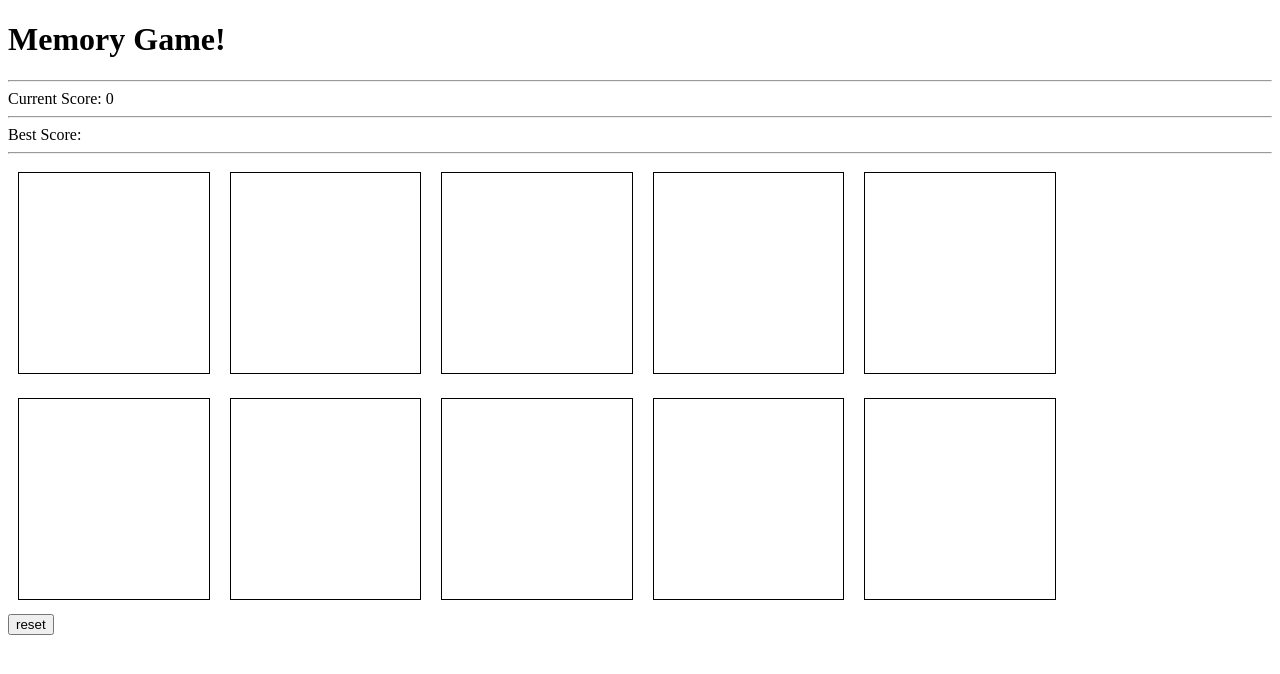
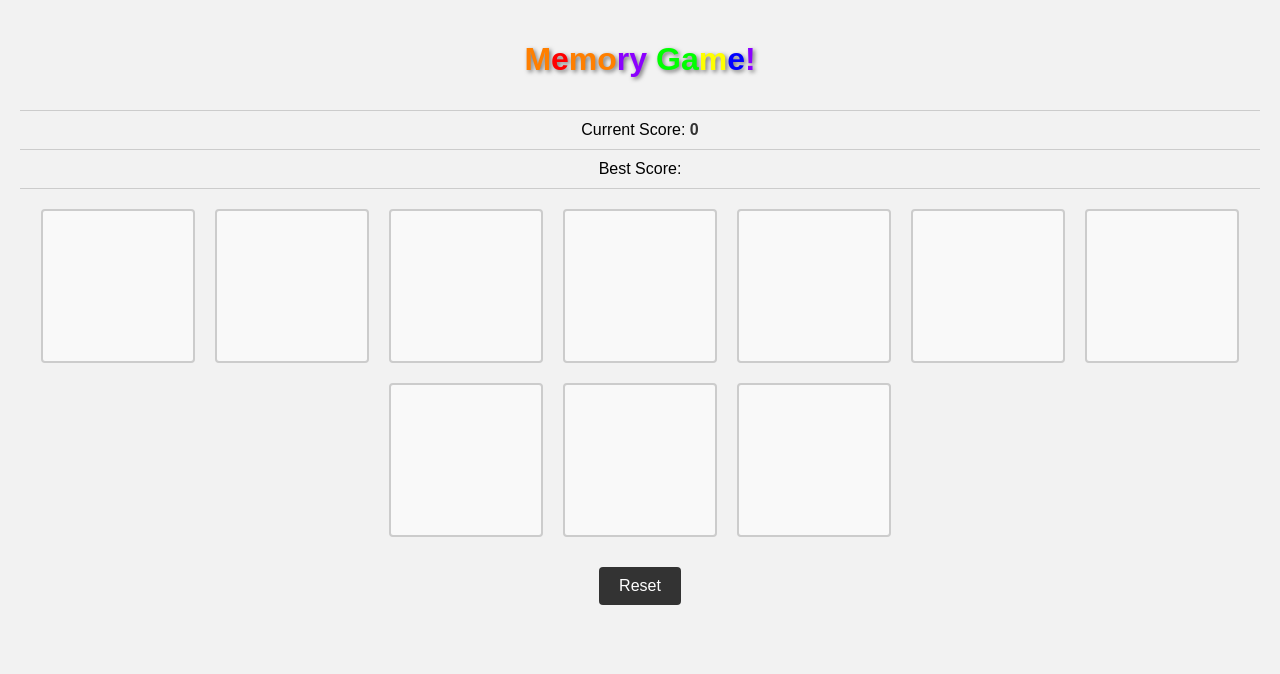
Before and after one commit to LongDefeat/MemoryGame, a plain HTML site: page index.html in a window 1280 px wide. Drawn offline with Linux system fonts and the light colour scheme.

Commit message:
updated styling and refactor script.js

```diff
--- a/index.html
+++ b/index.html
@@ -7,23 +7,23 @@
   </head>
   <body>
     <h1>Memory Game!</h1>
-    <hr>
-    <span>Current Score:
+    <hr />
+    <span
+      >Current Score:
       <span id="current-score"></span>
     </span>
-    <hr>
-    <span>Best Score:
+    <hr />
+    <span
+      >Best Score:
       <span id="best-score"></span>
     </span>
-    <hr>
-    <div id="game">
-    </div>
-    <div id="restart-btn">
-    <form action="#" id="reset-form">
-      <input type="reset" name="restart" id="restart-btn" value="reset">
-    </form>
+    <hr />
+    <div id="game"></div>
+    <div id="restart-container">
+      <form action="#" id="reset-form">
+        <input type="reset" name="restart" id="restart-btn" value="Reset" />
+      </form>
     </div>
     <script src="script.js"></script>
-
   </body>
 </html>
--- a/script.js
+++ b/script.js
@@ -1,4 +1,4 @@
-'use strict';
+"use strict";
 
 const gameContainer = document.getElementById("game");
 let card1 = null;
@@ -10,11 +10,10 @@ let currentScore = Number(0);
 // let cardFrontColor = "darkgray";
 
 // Gets best score from localStorage or sets it to zero
-let bestScore = JSON.parse(localStorage.getItem('bestScore')) || Number(0);
+let bestScore = JSON.parse(localStorage.getItem("bestScore")) || Number(0);
 
-const currentScoreContainer = document.querySelector('#current-score');
+const currentScoreContainer = document.querySelector("#current-score");
 currentScoreContainer.innerText = currentScore;
-
 
 const COLORS = [
   "red",
@@ -26,12 +25,9 @@ const COLORS = [
   "blue",
   "green",
   "orange",
-  "purple"
+  "purple",
 ];
 
-// here is a helper function to shuffle an array
-// it returns the same array with values shuffled
-// it is based on an algorithm called Fisher Yates if you want ot research more
 function shuffle(array) {
   let counter = array.length;
 
@@ -54,55 +50,16 @@ function shuffle(array) {
 
 let shuffledColors = shuffle(COLORS);
 
-// this function loops over the array of colors
-// it creates a new div and gives it a class with the value of the color
-// it also adds an event listener for a click for each card
 function createDivsForColors(colorArray) {
-
   for (let color of colorArray) {
     const newDiv = document.createElement("div");
     newDiv.classList.add(color);
     newDiv.addEventListener("click", handleCardClick);
     gameContainer.append(newDiv);
   }
-
-    // <-------------MY CODE------------>
-    // for (let color of colorArray) {
-
-      // const newDiv = document.createElement('div');
-      // newDiv.classList.add('memory-card');
-
-      // const newFrontFace = document.createElement('div');
-      //   newFrontFace.classList.add('front-face');
-      //   newFrontFace.style.backgroundColor = color;
-
-      // const newBackFace = document.createElement('div');
-      //   newBackFace.classList.add('back-face');
-      //   newBackFace.style.backgroundColor = 'darkgray';
-
-
-
-
-    // append the div to the element with an id of game
-
-    // <-------------ALSO MY CODE-------------->
-
-     // call a function handleCardClick when a div is clicked on
-
-      // newDiv.addEventListener("click", handleCardClick);
-
-//     newDiv.append(newFrontFace);
-//     newDiv.append(newBackFace);
-//     gameContainer.append(newDiv);
-//   }
-// }
 }
 
-// TODO: Implement this function!
 function handleCardClick(event) {
-  // you can use event.target to see which element was clicked
-
-  //<-------------SOLUTION CODE--------------->
   if (noClicking) return;
 
   let currentCard = event.target;
@@ -128,7 +85,7 @@ function handleCardClick(event) {
       card2 = null;
       noClicking = false;
     } else {
-      setTimeout(function() {
+      setTimeout(function () {
         card1.style.backgroundColor = "";
         card2.style.backgroundColor = "";
         card1.classList.remove("flip");
@@ -142,25 +99,36 @@ function handleCardClick(event) {
 
   if (cardsFlipped === COLORS.length) alert("game over!");
 }
+// Animate heading colors
+function animateHeading() {
+  const h1 = document.querySelector("h1");
+  const text = h1.innerText;
+  const colors = [
+    "#FF0000",
+    "#FF7F00",
+    "#FFFF00",
+    "#00FF00",
+    "#0000FF",
+    "#8B00FF",
+  ];
 
-// <-------------MY CODE--------------->
-//   this.classList.toggle('flip');
-//   let newFrontface = document.querySelector(".memory-card .flip");
-//   let newFrontFace = document.querySelector(".memory-card .flip");
+  let animatedText = "";
+  for (let i = 0; i < text.length; i++) {
+    const randomColor = colors[Math.floor(Math.random() * colors.length)];
+    animatedText += `<span style="color: ${randomColor}">${text[i]}</span>`;
+  }
 
+  h1.innerHTML = animatedText;
+}
 
-//   // cards.forEach(card => addEventListener('click', flipCard))
+animateHeading();
+setInterval(animateHeading, 3000); // Change colors every 3 seconds
 
-// }
-
-
-// <-----------RESET BUTTON-------------->
-const restartBtn = document.querySelector('#restart-btn');
-restartBtn.addEventListener('click',function(event){
+// RESET BUTTON
+const restartBtn = document.querySelector("#restart-btn");
+restartBtn.addEventListener("click", function (event) {
   window.location.reload();
 });
 
-
-
 // when the DOM loads
 createDivsForColors(shuffledColors);
--- a/style.css
+++ b/style.css
@@ -1,39 +1,138 @@
+body {
+  font-family: Arial, sans-serif;
+  text-align: center;
+  background-color: #f2f2f2;
+  margin: 0;
+  padding: 20px;
+}
+
+h1 {
+  display: inline-block;
+  animation: colorAnimation 3s infinite;
+  text-shadow: 2px 2px 4px rgba(0, 0, 0, 0.5);
+}
+
+hr {
+  border: none;
+  border-top: 1px solid #ccc;
+  margin: 10px 0;
+}
+
+#game {
+  display: flex;
+  flex-wrap: wrap;
+  justify-content: center;
+}
+
 #game div {
-  border: 1px solid black;
+  width: 150px;
+  height: 150px;
+  margin: 10px;
+  border: 2px solid #ccc;
+  border-radius: 4px;
+  display: flex;
+  align-items: center;
+  justify-content: center;
+  font-size: 24px;
+  font-weight: bold;
+  background-color: #f9f9f9;
+  cursor: pointer;
+  transition: background-color 0.3s ease;
+}
+
+.front-face {
+  position: absolute;
+  width: 100%;
+  height: 100%;
+  backface-visibility: hidden;
+  background-color: #f1f1f1;
+}
+
+.back-face {
+  position: absolute;
+  width: 100%;
+  height: 100%;
+  backface-visibility: hidden;
+  background-color: #2f2f2f;
+  transform: rotateY(180deg);
+}
+
+.memory-card {
+  position: relative;
   width: 15%;
   height: 200px;
   margin: 10px;
+  border: 2px solid black;
+  perspective: 1000px;
+  cursor: pointer;
+}
+
+.memory-card.flip {
+  transform: rotateY(180deg);
+}
+
+.color-hidden {
+  backface-visibility: hidden;
+}
+
+#game div.flip {
+  background-color: #fff;
+}
+
+#game div.matched {
+  background-color: #6dcf8b;
+  cursor: default;
+}
+
+#current-score,
+#best-score {
+  font-weight: bold;
+  color: #333;
+}
+
+#restart-container {
+  margin-top: 20px;
+}
+
+#reset-form {
   display: inline-block;
 }
 
-/* .memory-card{
-  position: relative;
-  transform: scale(1);
-  width: 15%;
-  height: 200px;
-  margin: 10px;
+#restart-btn {
+  padding: 10px 20px;
+  font-size: 16px;
+  background-color: #333;
+  color: #fff;
+  border: none;
+  border-radius: 4px;
+  cursor: pointer;
+  transition: background-color 0.3s ease;
 }
 
-/* .memory-card : active{
-  transform: scale(.97);
-  transition: transform .2s;
-} */
-
-.memory-card.flip{
-  transform:rotateY(180deg)
+#restart-btn:hover {
+  background-color: #555;
 }
 
-.color-hidden{
-  backface-visibility: hidden;
+@keyframes colorAnimation {
+  0% {
+    color: #ff0000;
+  }
+  16% {
+    color: #ff7f00;
+  }
+  33% {
+    color: #ffff00;
+  }
+  50% {
+    color: #00ff00;
+  }
+  66% {
+    color: #0000ff;
+  }
+  83% {
+    color: #8b00ff;
+  }
+  100% {
+    color: #ff0000;
+  }
 }
-
-.front-face{
-  /* width: 100%;
-  height: 100%;
-  padding: 10px; */
-  /* backface-visibility: hidden; */
-}
-
-.front-face{
-  transform:rotateY(180deg)
-} */
```
